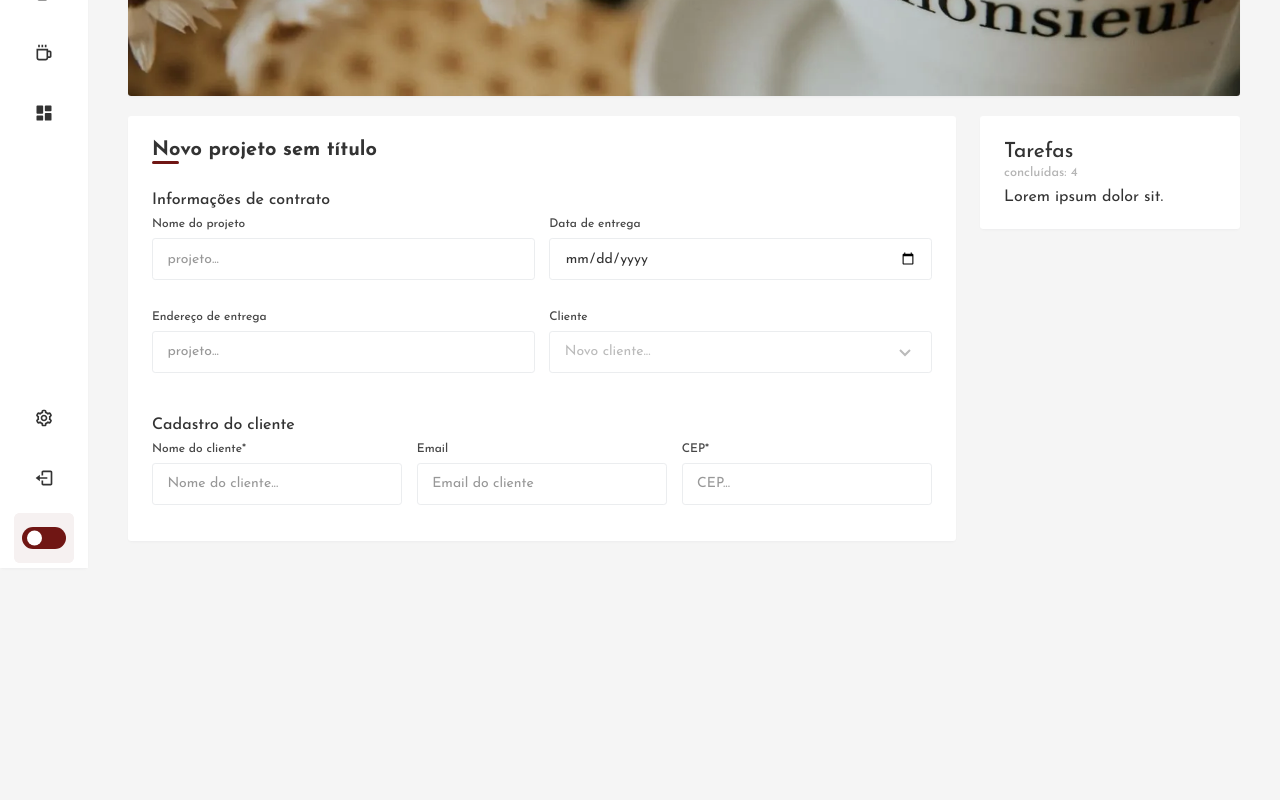
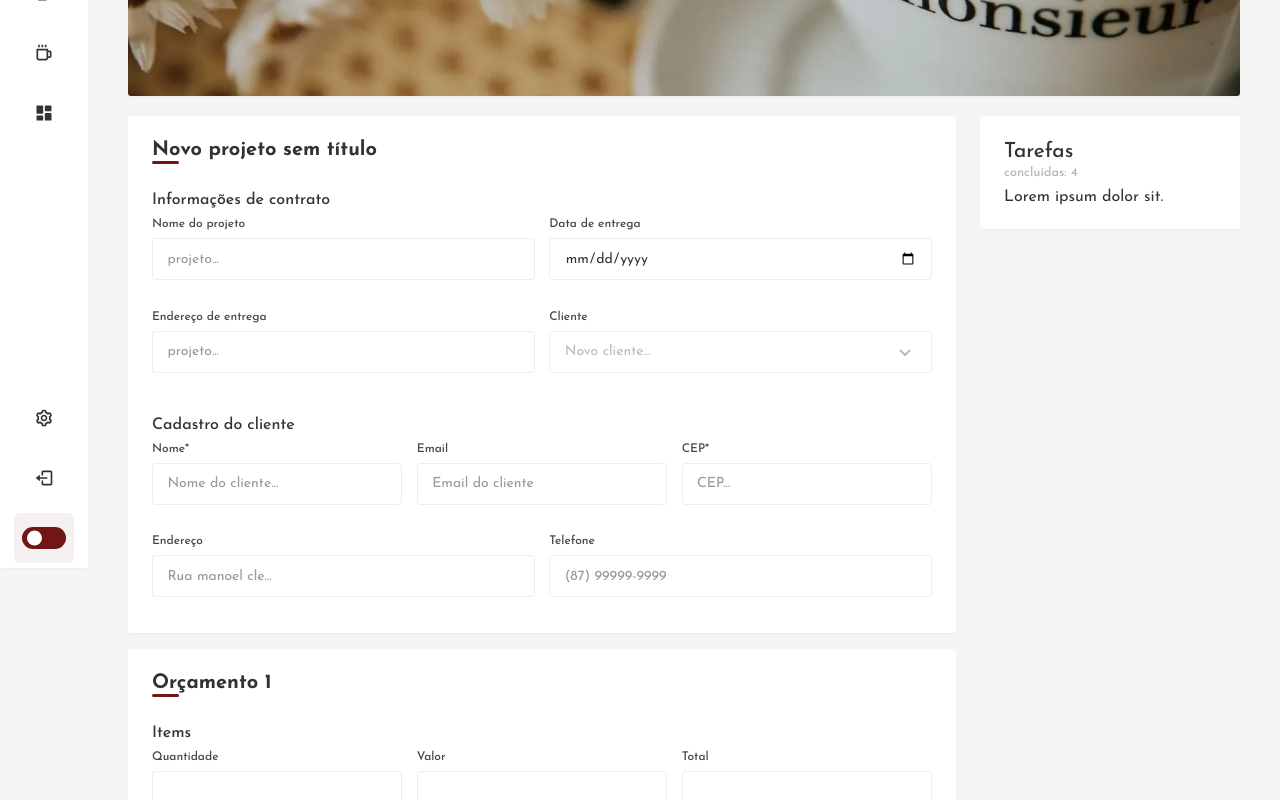
Before and after one commit to wevertonbruno/artesania, a React (Create React App) app: page /projetos/novo-projeto in a window 1280 px wide. Shown: the part 232-1032 px from the top of the page. Before the commit the page ends 800 px from the top, so only its background shows below. Built offline with nearby package versions, Linux system fonts and the light colour scheme.

Commit message:
feat: Add orcamentos

```diff
--- a/src/components/main-section/index.tsx
+++ b/src/components/main-section/index.tsx
@@ -33,7 +33,7 @@ export function MainSection({ children }: ChildrenProps) {
 
   return (
     <Styled.Container className={isOpen ? "" : "closed"}>
-      <div className="container-lg">{children}</div>
+      <div className="container-lg pb-4">{children}</div>
     </Styled.Container>
   );
 }
--- a/src/gridStyle.ts
+++ b/src/gridStyle.ts
@@ -76,6 +76,27 @@ const gridCss = () => {
             .m-${i} {
                 margin: ${0.25 * i}rem !important;
             }
+
+            .p-${i} {
+                padding: ${0.25 * i}rem !important;
+            }
+
+            .px-${i} {
+                padding-left: ${0.25 * i}rem !important;
+                padding-right: ${0.25 * i}rem !important;
+            }
+
+            .py-${i} {
+                padding-top: ${0.25 * i}rem !important;
+            }
+
+            .pb-${i} {
+                padding-bottom: ${0.25 * i}rem !important;
+            }
+
+            .pt-${i} {
+                padding-top: ${0.25 * i}rem !important;
+            }
         `;
   }
 
--- a/src/pages/projects/new.tsx
+++ b/src/pages/projects/new.tsx
@@ -34,10 +34,10 @@ interface FormData {
   cliente_nome?: string;
   cliente_cep?: string;
   cliente_email?: string;
+  orcamento_title?: string[];
 }
 
 function ProjectNew() {
-  const [title, setTitle] = useState<string>("Novo projeto sem título");
   const [formData, setFormData] = useState<FormData>({
     cliente_id: "",
     title: "",
@@ -47,11 +47,12 @@ function ProjectNew() {
     cliente_nome: "",
     cliente_cep: "",
     cliente_email: "",
+    orcamento_title: [],
   });
 
   const handleBlur = (e: React.FocusEvent<HTMLInputElement>) => {
-    const { value } = e.target;
-    setTitle(value || "Novo projeto sem título");
+    const { name, value } = e.target;
+    setFormData({ ...formData, [name]: value });
   };
 
   const handleChange = (
@@ -86,7 +87,8 @@ function ProjectNew() {
                       defaultValue="Novo projeto sem título"
                       onBlur={handleBlur}
                       onChange={handleChange}
-                      value={title}
+                      value={formData.title}
+                      name="title"
                     />
                   </div>
                 </Form.Title>
@@ -127,7 +129,7 @@ function ProjectNew() {
                   <Form.Section title="Cadastro do cliente">
                     <Form.Fields columns={3}>
                       <Form.Input
-                        title="Nome do cliente"
+                        title="Nome"
                         type="text"
                         placeholder="Nome do cliente..."
                         name="cliente_nome"
@@ -149,9 +151,63 @@ function ProjectNew() {
                         onChange={handleChange}
                         required
                       />
+                      <Form.Input
+                        title="Endereço"
+                        type="text"
+                        placeholder="Rua manoel cle..."
+                        name="cliente_endereco"
+                        onChange={handleChange}
+                      />
+                      <Form.Input
+                        title="Telefone"
+                        type="text"
+                        placeholder="(87) 99999-9999"
+                        name="cliente_telefone"
+                        onChange={handleChange}
+                      />
                     </Form.Fields>
                   </Form.Section>
                 )}
+              </Form.Container>
+            </CardBody>
+          </Card>
+          <Card>
+            <CardBody>
+              <Form.Container>
+                <Form.Title>
+                  <div
+                    style={{ display: "flex", justifyContent: "space-between" }}
+                  >
+                    <EditableText
+                      defaultValue="Orçamento 1"
+                      onBlur={handleBlur}
+                      onChange={handleChange}
+                      name="orcamento_title[]"
+                    />
+                  </div>
+                </Form.Title>
+                <Form.Section title="Items">
+                  <Form.Fields columns={3}>
+                    <Form.Input
+                      title="Quantidade"
+                      type="number"
+                      name="orcamento_quantidade[]"
+                      onChange={handleChange}
+                    />
+                    <Form.Input
+                      title="Valor"
+                      type="number"
+                      name="orcamento_valor[]"
+                      onChange={handleChange}
+                    />
+                    <Form.Input
+                      title="Total"
+                      type="number"
+                      name="orcamento_total[]"
+                      onChange={handleChange}
+                    />
+                  </Form.Fields>
+                </Form.Section>
               </Form.Container>
             </CardBody>
           </Card>
```
